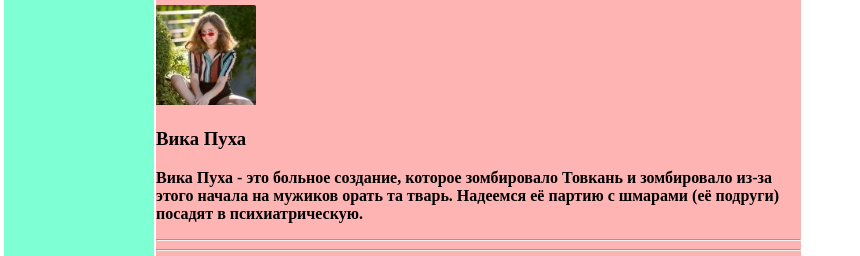
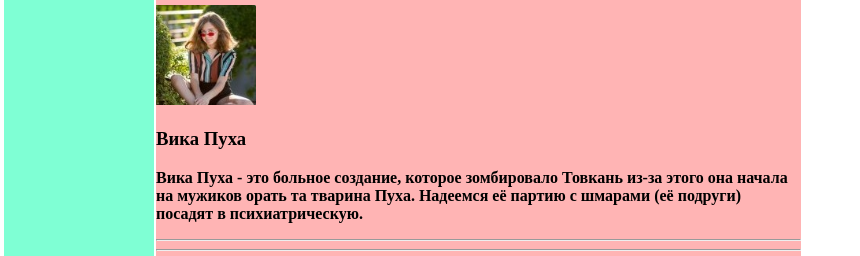
Before and after one commit to Durdom228/opic, a plain HTML site: page index.html in a window 1280 px wide. Shown: the part 8801-9057 px from the top of the page, without its empty margins (0-860 px from the left). Drawn offline with Linux system fonts and the light colour scheme.

Commit message:
Add files via upload

```diff
--- a/index.html
+++ b/index.html
@@ -362,7 +362,7 @@
                         <hr id="vika-pukha">
                         <img src="files/vika-pukha.jpg" width="100px" height="100px">
                         <h3>Вика Пуха</h3>
-                        <p>Вика Пуха - это больное создание, которое зомбировало Товкань и зомбировало из-за этого начала на мужиков орать та тварь. Надеемся её партию с шмарами (её подруги) посадят в психиатрическую.</p>
+                        <p>Вика Пуха - это больное создание, которое зомбировало Товкань из-за этого она начала на мужиков орать та тварина Пуха. Надеемся её партию с шмарами (её подруги) посадят в психиатрическую.</p>
                         <hr>
                         <hr id="dolboyoby">
                         <img src="files/dolboyob1.jpg" width="100px" height="100px">
```
